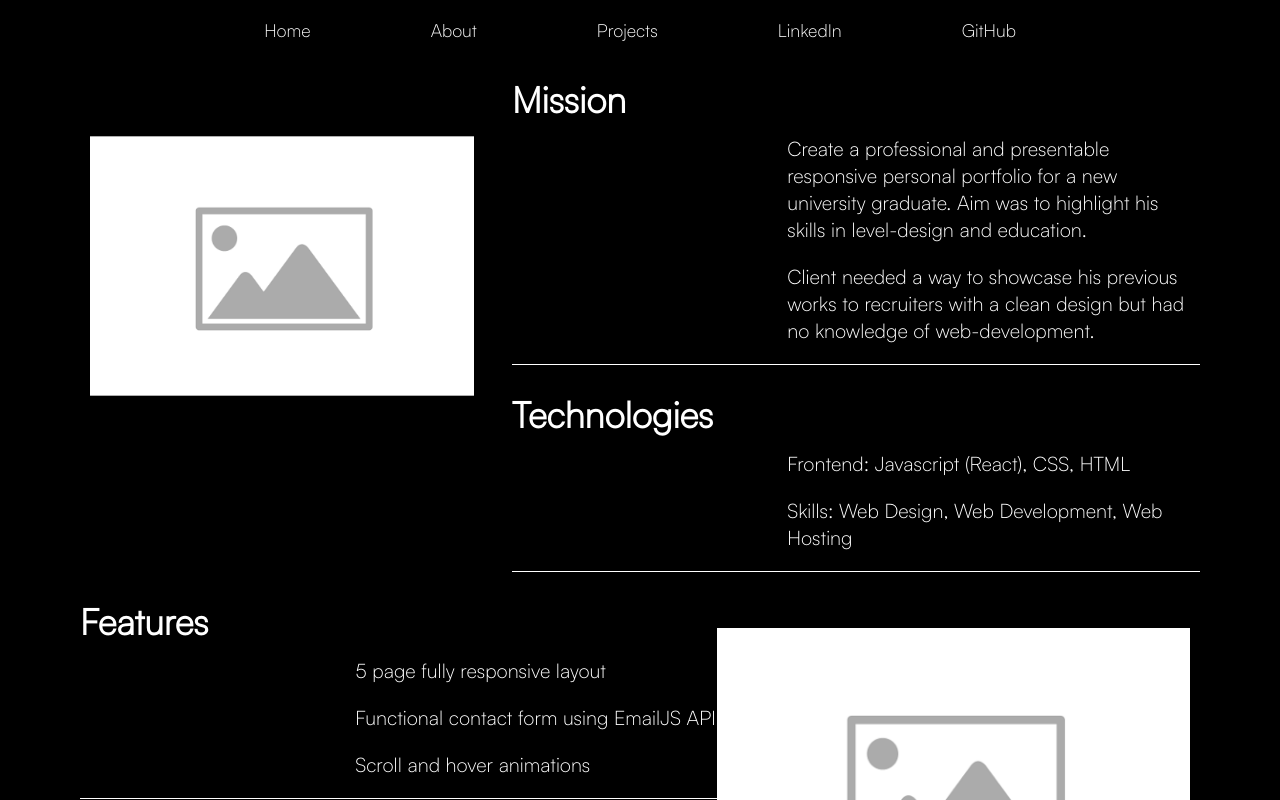
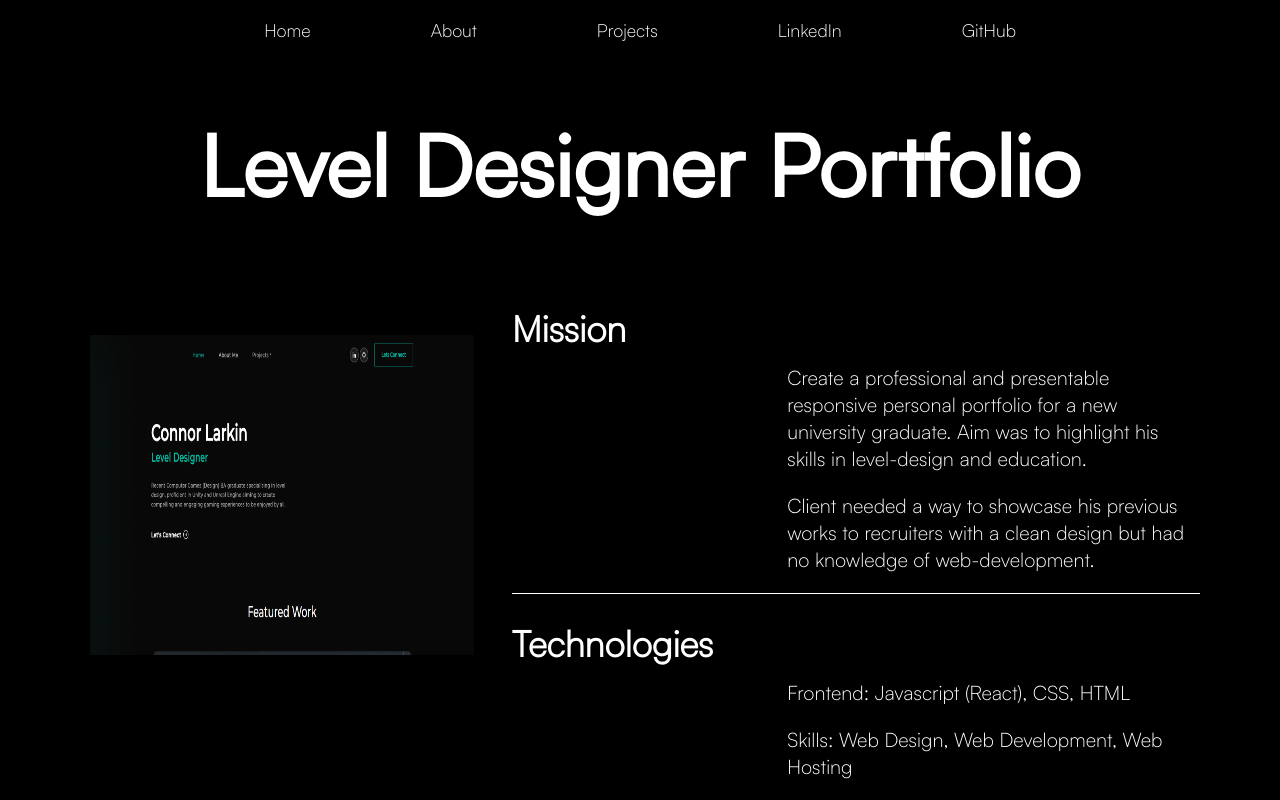
Before and after one commit to BenW2k/Portfolio, a Next.js app in the folder frontend/: page /work/resume in a window 1280 px wide. Shown: the top 800 px of the page. Built offline with nearby package versions, Linux system fonts and the light colour scheme.

Commit message:
+added some info

```diff
--- a/frontend/app/work/resume/page.tsx
+++ b/frontend/app/work/resume/page.tsx
@@ -1,11 +1,15 @@
 "use client";
 import Image from "next/image";
 import styles from "../../styles/work/synergy/synergy.module.css";
-import img from "../../assets/media/placeholder-image.svg";
+import img from "../../../public/connor_1.png";
+import img2 from "../../assets/media/placeholder-image.svg";
 
 export default function Synergy() {
   return (
     <div className={styles.content}>
+      <div className={styles.header}>
+        <h1 className={styles["page-title"]}>Level Designer Portfolio</h1>
+      </div>
       <Image src={img} className={styles.img1} alt="image" />
       <div className={styles.container1}>
         <div className={styles.section1}>
```
